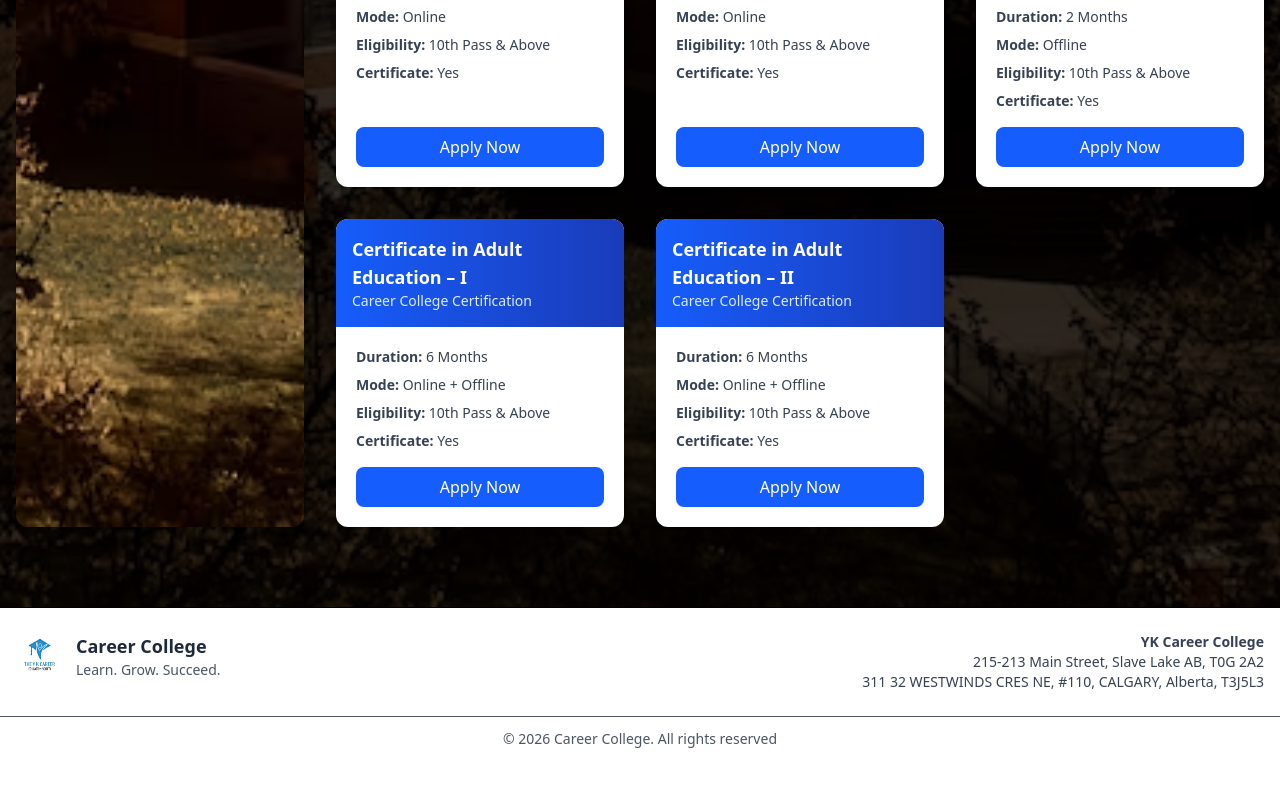
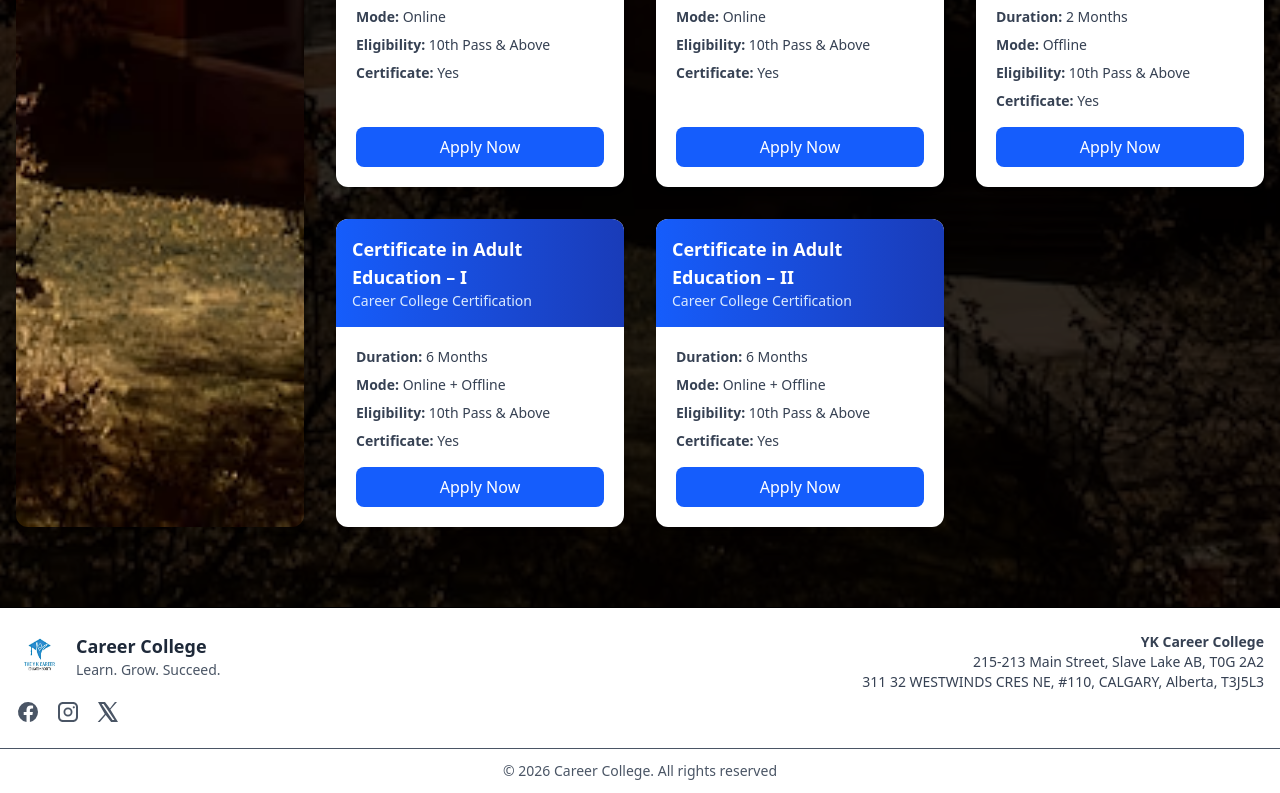
Before and after one commit to Shubham-juris/yk-career-collage, a React (Vite) app: page / in a window 1280 px wide. Shown: the part 3637-4430 px from the top of the page. Before the commit the page ends 4398 px from the top, so only its background shows below. Built offline with nearby package versions, Linux system fonts and the light colour scheme.

Commit message:
Update Footer.jsx

```diff
--- a/src/common/Footer.jsx
+++ b/src/common/Footer.jsx
@@ -1,6 +1,67 @@
+// import React from "react";
+// import { useChat } from "../usecontext/ChatContext";
+// import logo from "../assets/logo/logo.png"
+
+// const Footer = () => {
+//   const { setOpen } = useChat();
+
+//   return (
+//     <>
+//       <footer className="bg-white border-t">
+//         <div className="max-w-7xl mx-auto px-4 py-6 flex flex-col md:flex-row items-center md:items-start justify-between gap-6">
+//           <div className="flex items-center gap-3 text-center md:text-left">
+//             <img
+//               src={logo}
+//               alt="Career College Logo"
+//               className="w-12 h-12 rounded"
+//             />
+
+//             <div>
+//               <h3 className="text-lg font-bold text-gray-800">
+//                 Career College
+//               </h3>
+//               <p className="text-sm text-gray-600">Learn. Grow. Succeed.</p>
+//             </div>
+//           </div>
+
+//           <div className="text-sm text-gray-700 text-center md:text-right">
+//             <p className="font-semibold">YK Career College</p>
+//             <p>215-213 Main Street, Slave Lake AB, T0G 2A2</p>
+//             <p>311 32 WESTWINDS CRES NE, #110, CALGARY, Alberta, T3J5L3</p>
+//           </div>
+//         </div>
+//       </footer>
+
+//       <div className="bg-white border-t text-center py-3 text-xs md:text-sm text-gray-600">
+//         © {new Date().getFullYear()} Career College. All rights reserved
+//       </div>
+
+//       {/* ===== Bottom Admission Bar ===== */}
+//       <div className="fixed bottom-0 left-0 w-full z-50 bg-blue-200 border-t">
+//         <div className="max-w-7xl mx-auto px-3 py-2 flex flex-col md:flex-row items-center justify-between gap-2">
+//           {/* Text */}
+//           <p className="text-xs md:text-base text-blue-900 text-center">
+//             Admissions are open for{" "}
+//             <span className="font-bold">26 Session</span>. Enroll today!
+//           </p>
+
+//           {/* Button */}
+//           <button
+//             onClick={() => setOpen(true)}
+//             className="bg-blue-600 text-white px-4 py-2 text-xs md:text-sm rounded-full shadow-lg w-full md:w-auto"
+//           >
+//             Chat Now
+//           </button>
+//         </div>
+//       </div>
+//     </>
+//   );
+// };
+
+// export default Footer;
 import React from "react";
 import { useChat } from "../usecontext/ChatContext";
-import logo from "../assets/logo/logo.png"
+import logo from "../assets/logo/logo.png";
 
 const Footer = () => {
   const { setOpen } = useChat();
@@ -9,7 +70,11 @@ const Footer = () => {
     <>
       <footer className="bg-white border-t">
         <div className="max-w-7xl mx-auto px-4 py-6 flex flex-col md:flex-row items-center md:items-start justify-between gap-6">
-          <div className="flex items-center gap-3 text-center md:text-left">
+
+          {/* Logo + Social */}
+          <div className="flex flex-col items-center md:items-start gap-3 text-center md:text-left">
+
+            <div className="flex items-center gap-3">
               <img
                 src={logo}
                 alt="Career College Logo"
@@ -24,6 +89,62 @@ const Footer = () => {
               </div>
             </div>
 
+            {/* Social Icons */}
+            <div className="flex gap-4 mt-2">
+
+              {/* Facebook */}
+              <a
+                href="https://www.facebook.com/theykcareereducationsociety"
+                target="_blank"
+                rel="noopener noreferrer"
+                className="text-gray-600 hover:text-blue-600 transition transform hover:scale-110"
+              >
+                <svg xmlns="http://www.w3.org/2000/svg" width="24" height="24" fill="currentColor" viewBox="0 0 24 24">
+                  <path d="M22 12a10 10 0 1 0-11.5 9.9v-7h-2.8V12h2.8V9.8c0-2.8 1.7-4.3 4.2-4.3 1.2 0 2.4.2 2.4.2v2.7h-1.4c-1.4 0-1.8.9-1.8 1.7V12h3l-.5 2.9h-2.5v7A10 10 0 0 0 22 12z"/>
+                </svg>
+              </a>
+
+              {/* Instagram */}
+              <a
+                href="https://www.instagram.com/theykcareercollege/"
+                target="_blank"
+                rel="noopener noreferrer"
+                className="text-gray-600 hover:text-pink-600 transition transform hover:scale-110"
+              >
+                <svg xmlns="http://www.w3.org/2000/svg" width="24" height="24" fill="currentColor" viewBox="0 0 24 24">
+                  <path d="M7 2C4.2 2 2 4.2 2 7v10c0 2.8 2.2 5 5 5h10c2.8
+                  0 5-2.2 5-5V7c0-2.8-2.2-5-5-5H7zm10 2c1.7
+                  0 3 1.3 3 3v10c0 1.7-1.3 3-3
+                  3H7c-1.7 0-3-1.3-3-3V7c0-1.7
+                  1.3-3 3-3h10zm-5 3.5A4.5 4.5 0 1
+                  0 16.5 12 4.5 4.5 0 0 0 12
+                  7.5zm0 7.2A2.7 2.7 0 1 1
+                  14.7 12 2.7 2.7 0 0 1 12
+                  14.7zM17.8 6.2a1.1 1.1 0 1
+                  0 1.1 1.1 1.1 1.1 0 0
+                  0-1.1-1.1z"/>
+                </svg>
+              </a>
+
+              {/* Twitter X */}
+              <a
+                href="https://x.com/ykcollege"
+                target="_blank"
+                rel="noopener noreferrer"
+                className="text-gray-600 hover:text-black transition transform hover:scale-110"
+              >
+                <svg xmlns="http://www.w3.org/2000/svg" width="24" height="24" fill="currentColor" viewBox="0 0 24 24">
+                  <path d="M18.9 2H21l-6.6 7.5L22 22h-6.9l-5.4-7.1L3.8
+                  22H1.7l7.1-8.1L2 2h7l4.9
+                  6.5L18.9 2zm-2.4 18h1.9L7.6
+                  4H5.6l10.9 16z"/>
+                </svg>
+              </a>
+
+            </div>
+          </div>
+
+          {/* Address */}
           <div className="text-sm text-gray-700 text-center md:text-right">
             <p className="font-semibold">YK Career College</p>
             <p>215-213 Main Street, Slave Lake AB, T0G 2A2</p>
@@ -36,16 +157,13 @@ const Footer = () => {
         © {new Date().getFullYear()} Career College. All rights reserved
       </div>
 
-      {/* ===== Bottom Admission Bar ===== */}
+      {/* Bottom Admission Bar */}
       <div className="fixed bottom-0 left-0 w-full z-50 bg-blue-200 border-t">
         <div className="max-w-7xl mx-auto px-3 py-2 flex flex-col md:flex-row items-center justify-between gap-2">
-          {/* Text */}
           <p className="text-xs md:text-base text-blue-900 text-center">
-            Admissions are open for{" "}
-            <span className="font-bold">26 Session</span>. Enroll today!
+            Admissions are open for <span className="font-bold">26 Session</span>. Enroll today!
           </p>
 
-          {/* Button */}
           <button
             onClick={() => setOpen(true)}
             className="bg-blue-600 text-white px-4 py-2 text-xs md:text-sm rounded-full shadow-lg w-full md:w-auto"
```
Lines whose indentation alone changed are shown as unchanged.
